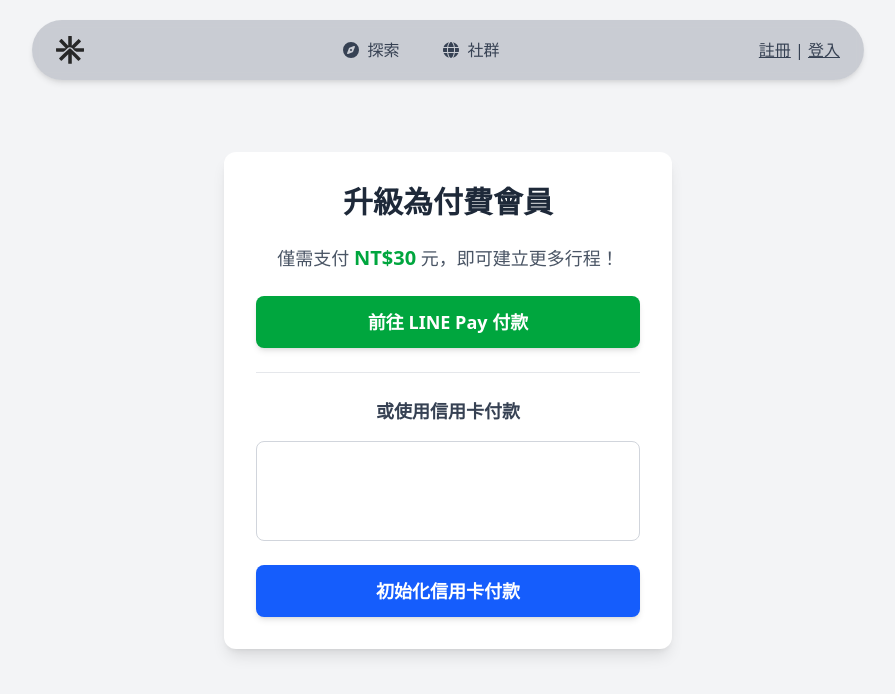
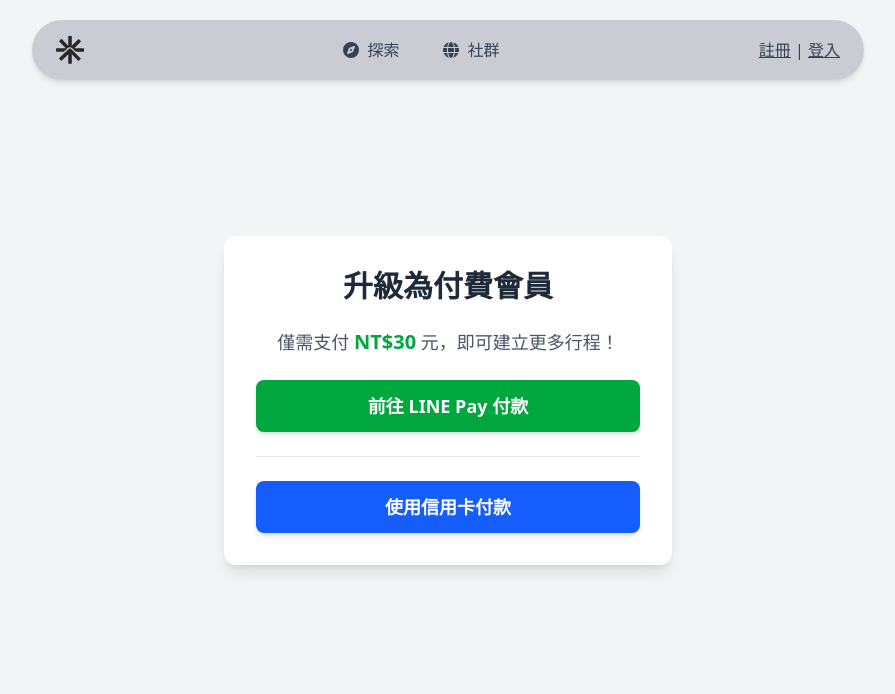
Before and after one commit to Tripfolio/TripfolioFrontEnd, a Vue app: page /payment in a window 1280 px wide. Shown: the top 694 px of the page, without its empty margins (192-1087 px from the left). Built offline with nearby package versions, Linux system fonts and the light colour scheme; no server answers.

Commit message:
fix: line pay router

```diff
--- a/src/App.vue
+++ b/src/App.vue
@@ -5,8 +5,8 @@
   </div>
 </template>
 
-<script setup>
-import NavBar from "./components/NavBar.vue";
-</script>
+//<script setup>
+import NavBar from "./components/NavBar.vue"
+</script>//
 
 <style></style>
--- a/src/views/Payment.vue
+++ b/src/views/Payment.vue
@@ -26,7 +26,16 @@
         </div>
 
         <div class="border-t border-gray-200 pt-6 mt-6">
-          <p class="text-lg font-semibold text-gray-700 mb-4">或使用信用卡付款</p>
+          <button
+            @click="toggleCreditCardPayment"
+            v-if="!showCreditCardDetails"
+            class="w-full bg-blue-600 hover:bg-blue-700 text-white font-bold py-3 px-6 rounded-lg text-lg transition duration-300 transform hover:scale-105 shadow-md disabled:opacity-60 disabled:cursor-not-allowed"
+          >
+            使用信用卡付款
+          </button>
+
+          <div v-if="showCreditCardDetails">
+            <p class="text-lg font-semibold text-gray-700 mb-4">信用卡付款</p>
             <p v-if="dropinisReady" class="text-gray-600 mb-4 text-sm">
               （測試用卡號： 4111 1111 1111 1111 ）
             </p>
@@ -53,6 +62,7 @@
         </div>
       </div>
     </div>
+  </div>
 </template>
 
 <script setup>
@@ -69,6 +79,8 @@ const dropinInstance = ref(null);
 const dropinisReady = ref(false);
 const braintreeLoading = ref(false);
 const paymentAmount = ref("30");
+
+const showCreditCardDetails = ref(false);
 
 const getToken = () => localStorage.getItem('token');
 
@@ -209,6 +221,13 @@ const submitBraintreePayment = async () => {
   }
 };
 
+const toggleCreditCardPayment = () => {
+  showCreditCardDetails.value = !showCreditCardDetails.value;
+  if (showCreditCardDetails.value && !dropinInstance.value) {
+    initDropin();
+  }
+};
+
 onMounted(() => {
   checkPremium();
 });
```
Lines whose indentation alone changed are shown as unchanged.
